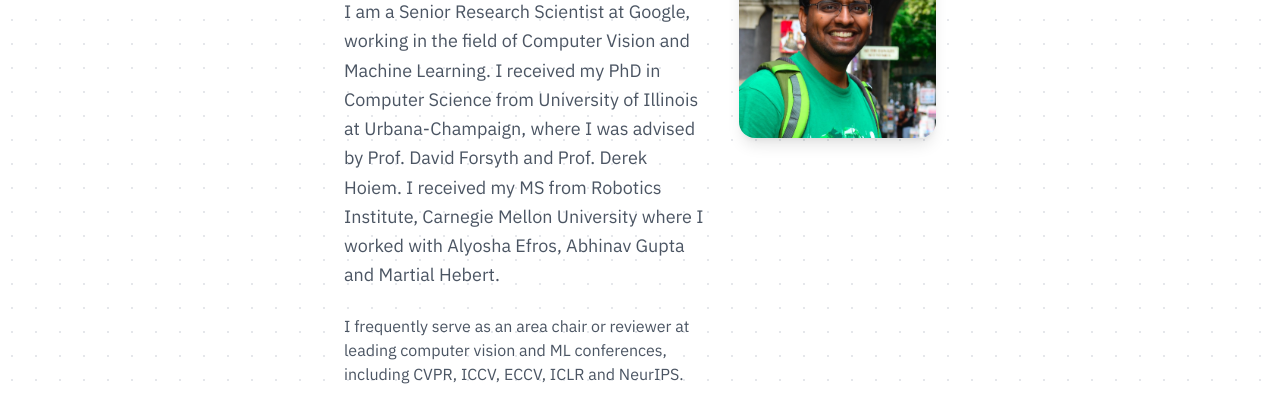
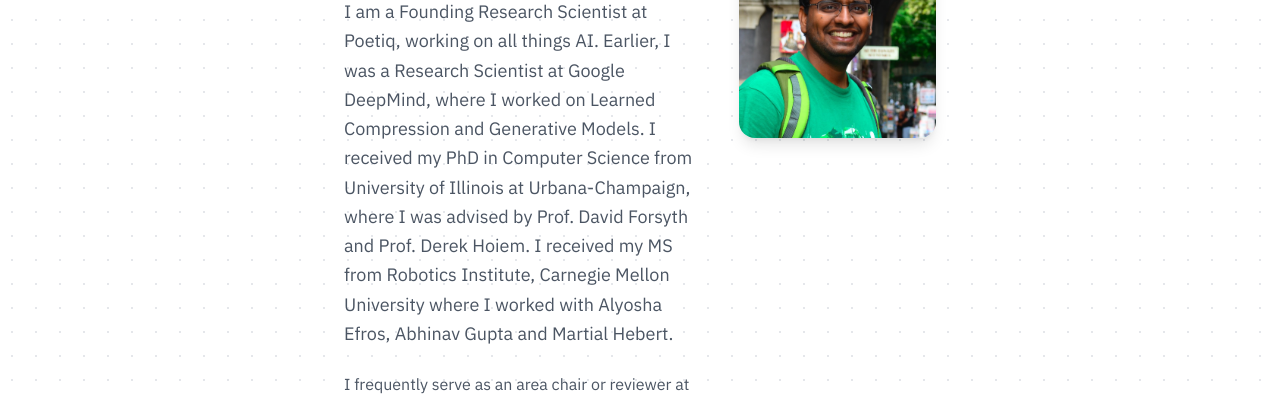
Before and after one commit to saurabhme/saurabhme.github.io, an Astro site: page / in a window 1280 px wide. Shown: the part 160-561 px from the top of the page. Built offline with nearby package versions, Linux system fonts and the light colour scheme; Astro itself is replaced by a stand-in of ours.

Commit message:
Setup GitHub Actions, refactor Bio component, and configure site URL

```diff
--- a/astro.config.mjs
+++ b/astro.config.mjs
@@ -7,6 +7,7 @@ import rehypeKatex from 'rehype-katex';
 
 // https://astro.build/config
 export default defineConfig({
+  site: 'https://www.saurabhsingh.info',
   integrations: [
     react(),
     mdx({
--- /dev/null
+++ b/src/components/Bio.astro
@@ -0,0 +1,13 @@
+---
+---
+<div class="bio-content">
+    <p class="text-lg text-[var(--color-secondary)] dark:text-[var(--color-secondary-dark)] leading-relaxed mb-6">
+        I am a Founding Research Scientist at Poetiq, working on all things AI.
+        Earlier, I was a Research Scientist at Google DeepMind, where I worked on Learned Compression and Generative Models.
+        I received my PhD in Computer Science from University of Illinois at Urbana-Champaign, where I was advised by Prof. David Forsyth and Prof. Derek Hoiem.
+        I received my MS from Robotics Institute, Carnegie Mellon University where I worked with Alyosha Efros, Abhinav Gupta and Martial Hebert.
+    </p>
+    <p class="text-[var(--color-secondary)] dark:text-[var(--color-secondary-dark)]">
+        I frequently serve as an area chair or reviewer at leading computer vision and ML conferences, including CVPR, ICCV, ECCV, ICLR and NeurIPS.
+    </p>
+</div>
--- a/src/pages/index.astro
+++ b/src/pages/index.astro
@@ -5,7 +5,7 @@ import Layout from '../layouts/Layout.astro';
 import { Mail, GraduationCap, Twitter } from 'lucide-react';
 import Latex from '../components/Latex.astro';
 import BibTexToggle from '../components/BibTexToggle.jsx';
-
+import Bio from '../components/Bio.astro';
 
 const publications = [
   {
@@ -69,14 +69,7 @@ const publications = [
         <div class="flex flex-col md:flex-row gap-8 items-start">
             <div class="flex-1">
                 <h1 class="text-4xl font-extrabold tracking-tight mb-4">Saurabh Singh</h1>
-                <p class="text-lg text-[var(--color-secondary)] dark:text-[var(--color-secondary-dark)] leading-relaxed mb-6">
-                    I am a Senior Research Scientist at Google, working in the field of Computer Vision and Machine Learning.
-                    I received my PhD in Computer Science from University of Illinois at Urbana-Champaign, where I was advised by Prof. David Forsyth and Prof. Derek Hoiem.
-                    I received my MS from Robotics Institute, Carnegie Mellon University where I worked with Alyosha Efros, Abhinav Gupta and Martial Hebert.
-                </p>
-                <p class="text-[var(--color-secondary)] dark:text-[var(--color-secondary-dark)]">
-                    I frequently serve as an area chair or reviewer at leading computer vision and ML conferences, including CVPR, ICCV, ECCV, ICLR and NeurIPS.
-                </p>
+                <Bio />
 
                 <div class="flex gap-4 mt-6">
                     <a href="mailto:saurabh.me@gmail.com" class="p-3 bg-[var(--color-primary)] text-white rounded-full hover:opacity-90 transition-opacity" aria-label="Email Me">
```
Also changed, not shown: .github/workflows/deploy.yml (added).
